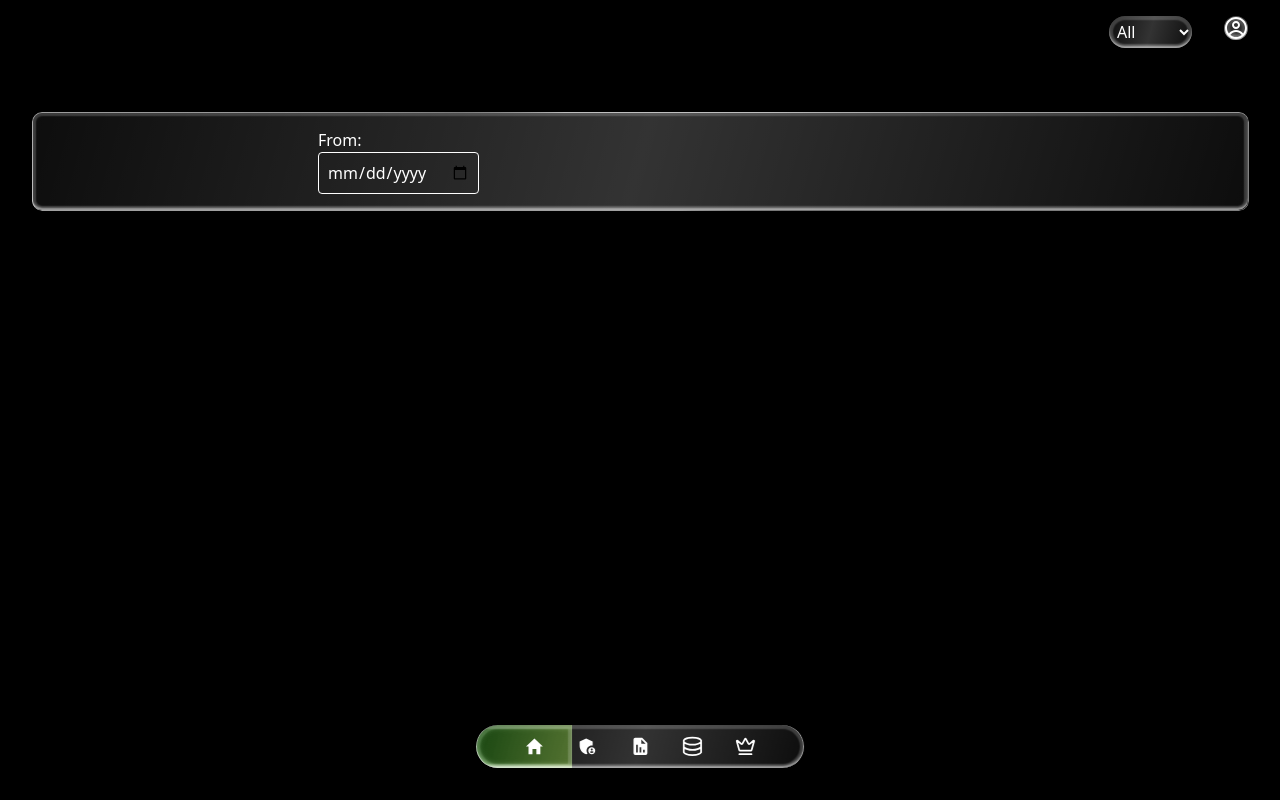
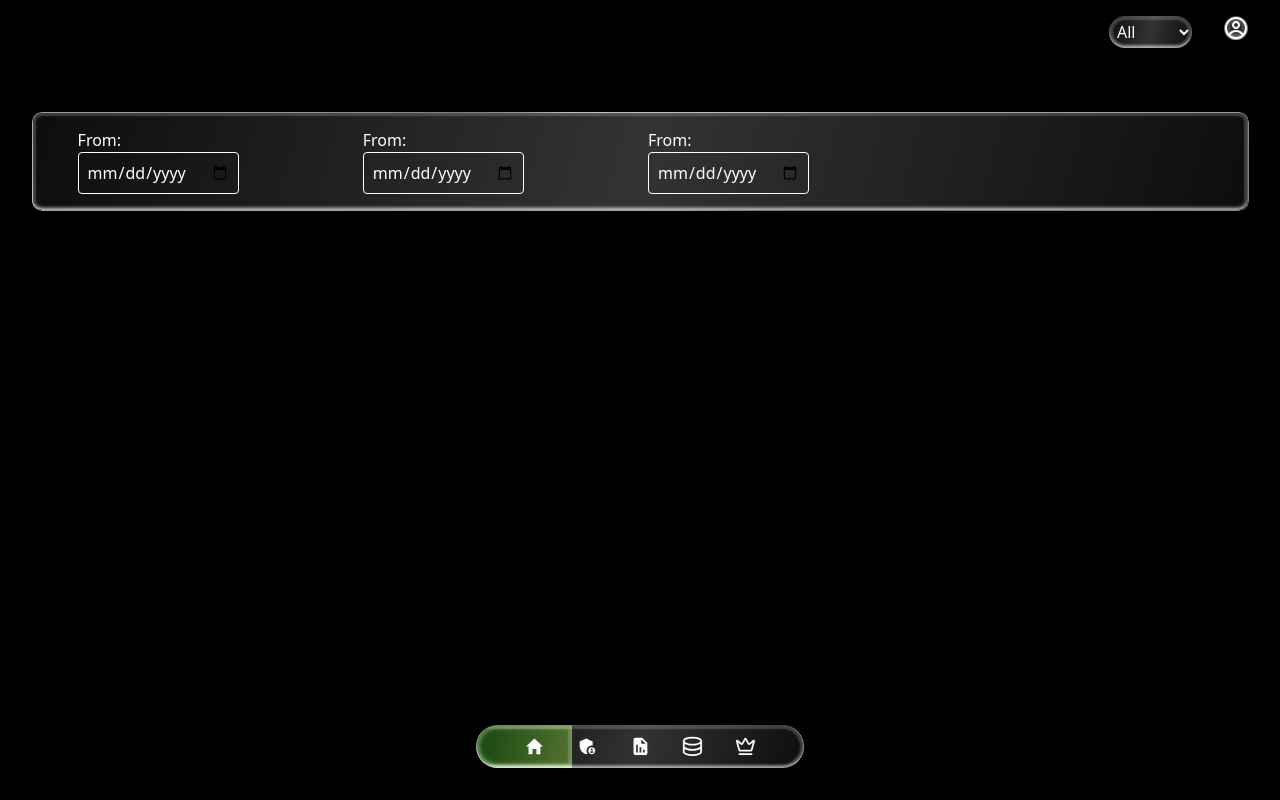
Before and after one commit to virus0231/yoc, a Next.js app: page /reports in a window 1280 px wide. Built offline with nearby package versions, Linux system fonts and the light colour scheme.

Commit message:
glass update

```diff
--- a/src/app/css/glass.css
+++ b/src/app/css/glass.css
@@ -24,7 +24,7 @@
   position: relative;
   -webkit-tap-highlight-color: rgba(0, 0, 0, 0);
   pointer-events: auto;
-  z-index: 3;
+  z-index: -1;
   background: linear-gradient(
     -75deg,
     rgba(255, 255, 255, 0.05),
--- a/src/app/css/layout.css
+++ b/src/app/css/layout.css
@@ -25,6 +25,11 @@ body {
 .theme_box::after {
   content: "";
   border-radius: 10px !important;
+}
+
+.theme_inner_box{
+  width: 95%;
+  margin: 0 auto;
 }
 
 .logo {
--- a/src/app/reports/page.js
+++ b/src/app/reports/page.js
@@ -10,7 +10,27 @@ function page() {
     <Home>
       <div className='theme_box donor_box glass_layer h-fit'>
 
-        <div className='items_holder theme_inner_box grid sm:grid-cols-1 md:grid-cols-2 lg:grid-cols-4'>
+        <div className='items_holder theme_inner_box grid sm:grid-cols-1 md:grid-cols-2 lg:grid-cols-4 gap-4'>
+          <div>
+            <p>From:</p>
+            <input
+                id={"from_date"}
+                type="date"
+                value={name}
+                onChange={(e)=>setName(e.target.value)}
+                className="border rounded p-2"
+              />
+          </div>
+          <div>
+            <p>From:</p>
+            <input
+                id={"from_date"}
+                type="date"
+                value={name}
+                onChange={(e)=>setName(e.target.value)}
+                className="border rounded p-2"
+              />
+          </div>
           <div>
             <p>From:</p>
             <input
```
Lines whose indentation alone changed are shown as unchanged.
